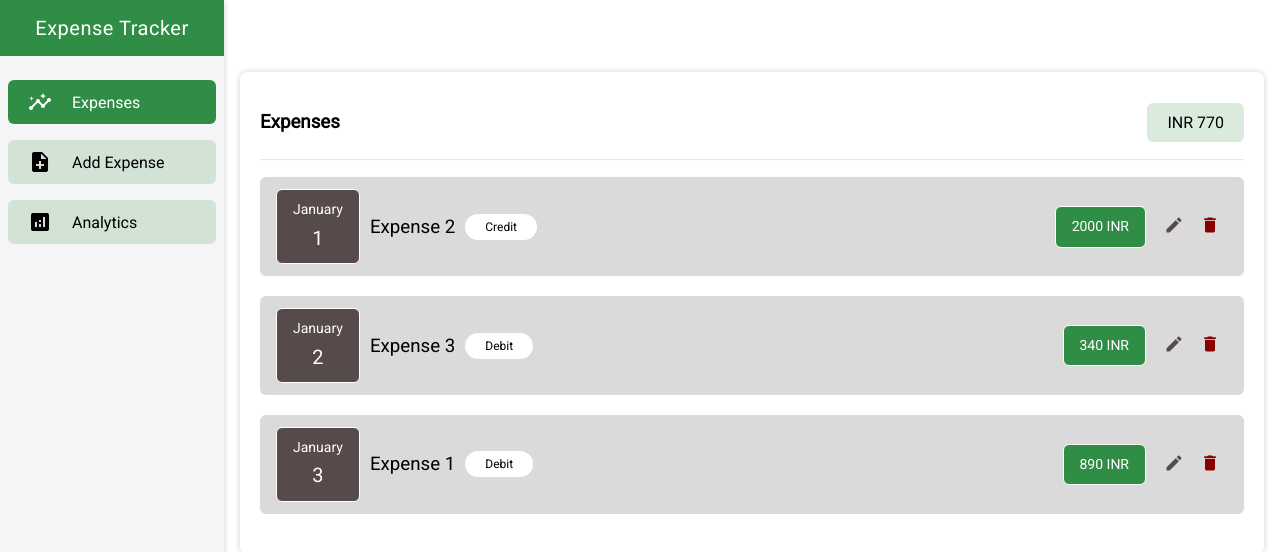
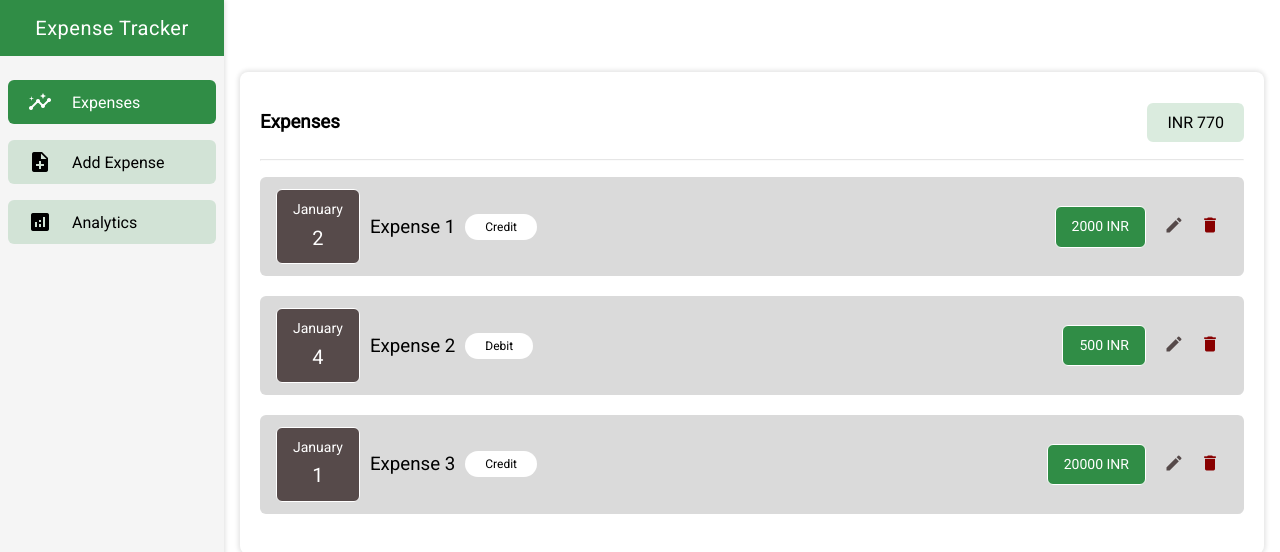
Before and after one commit to rahulgoyal8312/expense-tracker-2024, a React (Create React App) app: page / in a window 1280 px wide. Shown: the top 552 px of the page. Built offline with nearby package versions, Linux system fonts and the light colour scheme.

Commit message:
useState hook, conditional rendering, parent to child communication and refactoring of components

```diff
--- a/src/components/ExpenseList.js
+++ b/src/components/ExpenseList.js
@@ -1,6 +1,34 @@
+import ExpenseListItemComponent from "./ExpenseListItem";
+
 const ExpenseListComponent = () => {
+    const data = [
+        {
+            id: 1,
+            title: "Expense 1",
+            amount: 2000,
+            type: "Credit",
+            month: "January",
+            day: 2
+        },
+        {
+            id: 2,
+            title: "Expense 2",
+            amount: 500,
+            type: "Debit",
+            month: "January",
+            day: 4
+        },
+        {
+            id: 3,
+            title: "Expense 3",
+            amount: 20000,
+            type: "Credit",
+            month: "January",
+            day: 1
+        }
+    ];
+
     return (
-
         <div className="layout-container__wrapper">
             <div className="flexbox flexbox-justify-between flexbox-align-baseline">
                 <h3>Expenses</h3>
@@ -9,69 +37,15 @@ const ExpenseListComponent = () => {
             <hr />
             <div className="layout-container__expenses">
                 <ul>
-                    <li className="flexbox flexbox-justify-between">
-                        <div className="flexbox">
-                            <div className="flexbox flexbox-column flexbox-align-center date">
-                                <div className="month">January</div>
-                                <div className="day">1</div>
-                            </div>
-                            <div className="flexbox flexbox-align-center">
-                                <h3 className="title">Expense 2</h3>
-                                <span className="type-pill">Credit</span>
-                            </div>
-                        </div>
-                        <div className="flexbox flexbox-align-center">
-                            <div className="pill">2000 INR</div>
-                            <button className="actions">
-                                <span className="material-icons edit">edit</span>
-                            </button>
-                            <button className="actions">
-                                <span className="material-icons delete">delete</span>
-                            </button>
-                        </div>
-                    </li>
-                    <li className="flexbox flexbox-justify-between">
-                        <div className="flexbox">
-                            <div className="flexbox flexbox-column flexbox-align-center date">
-                                <div className="month">January</div>
-                                <div className="day">2</div>
-                            </div>
-                            <div className="flexbox flexbox-align-center">
-                                <h3 className="title">Expense 3</h3>
-                                <span className="type-pill">Debit</span>
-                            </div>
-                        </div>
-                        <div className="flexbox flexbox-align-center">
-                            <div className="pill">340 INR</div>
-                            <button className="actions">
-                                <span className="material-icons edit">edit</span>
-                            </button>
-                            <button className="actions">
-                                <span className="material-icons delete">delete</span>
-                            </button>
-                        </div>
-                    </li>
-                    <li className="flexbox flexbox-justify-between">
-                        <div className="flexbox">
-                            <div className="flexbox flexbox-column flexbox-align-center date">
-                                <div className="month">January</div>
-                                <div className="day">3</div>
-                            </div>
-                            <div className="flexbox flexbox-align-center">
-                                <h3 className="title">Expense 1</h3>
-                                <span className="type-pill">Debit</span>
-                            </div>
-                        </div>
-                        <div className="flexbox flexbox-align-center">
-                            <div className="pill">890 INR</div>
-                            <button className="actions">
-                                <span className="material-icons edit">edit</span>
-                            </button>
-                            <button className="actions">
-                                <span className="material-icons delete">delete</span>
-                            </button>
-                        </div>
-                    </li>
+                    <ExpenseListItemComponent
+                        data={data[0]}
+                    />
+                    <ExpenseListItemComponent
+                        data={data[1]}
+                    />
+                    <ExpenseListItemComponent
+                        data={data[2]}
+                    />
                 </ul>
             </div>
         </div>
--- /dev/null
+++ b/src/components/ExpenseListItem.js
@@ -0,0 +1,27 @@
+const ExpenseListItemComponent = ({ data, ...rest }) => {
+    return (
+        <li className="flexbox flexbox-justify-between">
+            <div className="flexbox">
+                <div className="flexbox flexbox-column flexbox-align-center date">
+                    <div className="month">{data.month}</div>
+                    <div className="day">{data.day}</div>
+                </div>
+                <div className="flexbox flexbox-align-center">
+                    <h3 className="title">{data.title}</h3>
+                    <span className="type-pill">{data.type}</span>
+                </div>
+            </div>
+            <div className="flexbox flexbox-align-center">
+                <div className="pill">{data.amount} INR</div>
+                <button className="actions">
+                    <span className="material-icons edit">edit</span>
+                </button>
+                <button className="actions">
+                    <span className="material-icons delete">delete</span>
+                </button>
+            </div>
+        </li>
+    );
+}
+
+export default ExpenseListItemComponent;
--- a/src/components/Sidebar.js
+++ b/src/components/Sidebar.js
@@ -1,4 +1,18 @@
-const SidebarComponent = () => {
+import { useState } from "react";
+
+const SidebarComponent = ({
+    activeListItem,
+    updateActiveListItem = () => {}
+}) => {
+    const [activeItem, setActiveItem] = useState(0);
+
+    // parent to child communication by calling the function
+    // passed by the parent component
+    const handleActiveItem = (e, index = 0) => {
+        // setActiveItem(index);
+        updateActiveListItem(index);
+    }
+
     return (
         <div className="sidebar-container">
             <div className="sidebar-container__brand">
@@ -6,20 +20,23 @@ const SidebarComponent = () => {
             </div>
             <div className="sidebar-container__list">
                 <ul>
-                    <li>
-                        <a className="active" href="/">
+                    <li onClick={e => handleActiveItem(e, 0)}>
+                        {/* <a className={activeItem === 0 ? "active" : ""} href="javascript:void(0)"> */}
+                        <a className={activeListItem === 0 ? "active" : ""} href="javascript:void(0)">
                             <span className="material-icons">insights</span>
                             <span>Expenses</span>
                         </a>
                     </li>
-                    <li>
-                        <a href="/add">
+                    <li onClick={e => handleActiveItem(e, 1)}>
+                        {/* <a className={activeItem === 1 ? "active" : ""} href="javascript:void(0)"> */}
+                        <a className={activeListItem === 1 ? "active" : ""} href="javascript:void(0)">
                             <span className="material-icons">note_add</span>
                             <span>Add Expense</span>
                         </a>
                     </li>
-                    <li>
-                        <a href="/analytics">
+                    <li onClick={e => handleActiveItem(e, 2)}>
+                        {/* <a className={activeItem === 2 ? "active" : ""} href="javascript:void(0)"> */}
+                        <a className={activeListItem === 2 ? "active" : ""} href="javascript:void(0)">
                             <span className="material-icons">analytics</span>
                             <span>Analytics</span>
                         </a>
--- a/src/components/index.js
+++ b/src/components/index.js
@@ -1,12 +1,40 @@
+import { useState } from "react";
 import ExpenseListComponent from "./ExpenseList";
 import SidebarComponent from "./Sidebar";
 
 const ExpenseComponent = () => {
+    const [activeItem, setActiveItem] = useState(0);
+
+    const handleActiveListItem = (index) => {
+        setActiveItem(index);
+    }
+
     return (
         <div className="flexbox">
-            <SidebarComponent/>
+            <SidebarComponent
+                activeListItem={activeItem}
+                updateActiveListItem={(params) => {
+                    handleActiveListItem(params);
+                }}
+            />
             <div className="layout-container">
-                <ExpenseListComponent/>
+                {
+                    activeItem === 0 ?
+                        <ExpenseListComponent />
+                        :
+                        (
+                            activeItem === 1
+                                ?
+                                "Add Expense Component"
+                                :
+                                (
+                                    activeItem === 2
+                                        ?
+                                        "Analytics Page" :
+                                        ""
+                                )
+                        )
+                }
             </div>
         </div>
     );
```
